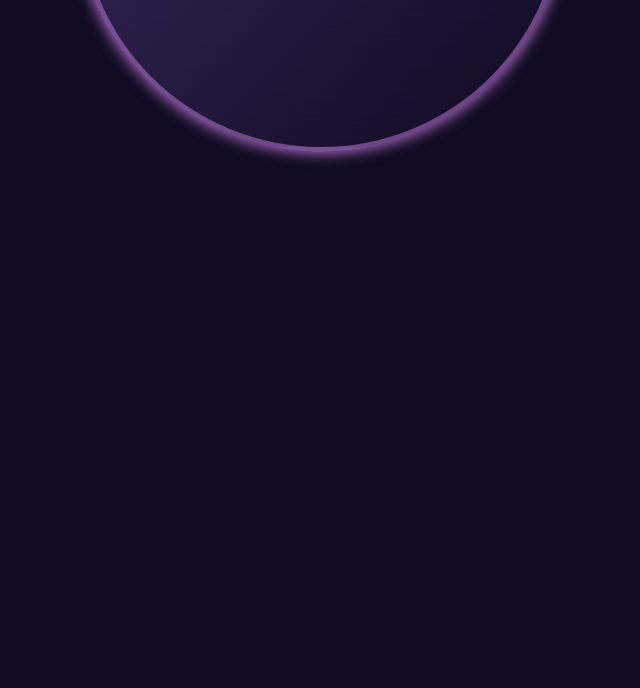
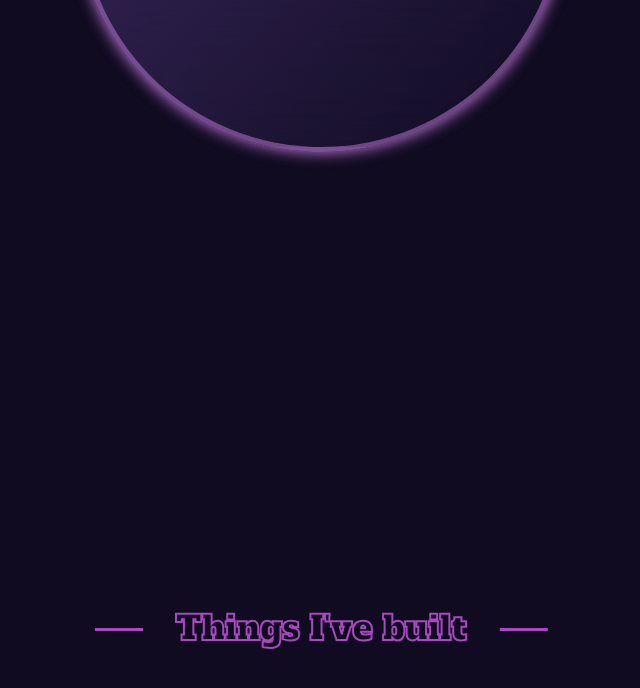
Before and after one commit to AlexsanderKevin/portfolio, a React (Create React App) app: page / in a window 1280 px wide. Shown: the part 1434-2122 px from the top of the page, without its empty margins (319-959 px from the left). Before the commit the page ends 2088 px from the top, so only its background shows below. Built offline with nearby package versions, Linux system fonts and the light colour scheme.

Commit message:
started the projects section

```diff
--- a/src/App.js
+++ b/src/App.js
@@ -5,6 +5,7 @@ import Header from './components/Header/Header';
 import IntroSection from './components/MainSection/IntroSection/IntroSection';
 import AboutSection from './components/MainSection/AboutSection/AboutSection';
 import './styles/global.css'
+import ProjectsSection from './components/MainSection/ProjectsSection/ProjectsSection';
 
 function App() {
   return (
@@ -14,6 +15,7 @@ function App() {
       <Header/>
       <IntroSection/>
       <AboutSection/>
+      <ProjectsSection/>
       <Footer/>
     </section>
     </GlobalStorage>
--- /dev/null
+++ b/src/components/MainSection/ProjectsSection/ProjectsSection.js
@@ -0,0 +1,24 @@
+import React from 'react'
+import styles from './ProjetcsSection.module.css'
+import SectionHeader from '../../SectionHeader/SectionHeader'
+
+const ProjectsSection = () => {
+  return (
+    <section
+      id='projects'
+      className={`
+        grid-container
+        section-container
+        ${styles.projectsSection}
+      `}
+    >
+      <div className={`${styles.headerContainer}`}>
+        <h1 className={`title title-secondary`}>
+          Things I've built
+        </h1>
+      </div>
+    </section>
+  )
+}
+
+export default ProjectsSection
--- /dev/null
+++ b/src/components/MainSection/ProjectsSection/ProjetcsSection.module.css
@@ -0,0 +1,29 @@
+.projectsSection {
+
+}
+
+.headerContainer {
+  grid-column: 1/13;
+  display: flex;
+  font-size: 1.8rem;
+  justify-content: center;
+  position: relative;
+}
+
+.headerContainer h1::before,
+.headerContainer h1::after {
+  content: '';
+  width: 3rem;
+  height: 3px;
+  display: block;
+  background-color: var(--color-emphasys);
+  position: absolute;
+  top: 1.4rem;
+}
+
+.headerContainer h1::before {
+  transform: translateX(-5rem);
+}
+.headerContainer h1::after {
+  transform: translateX(20.3rem);
+}
```
